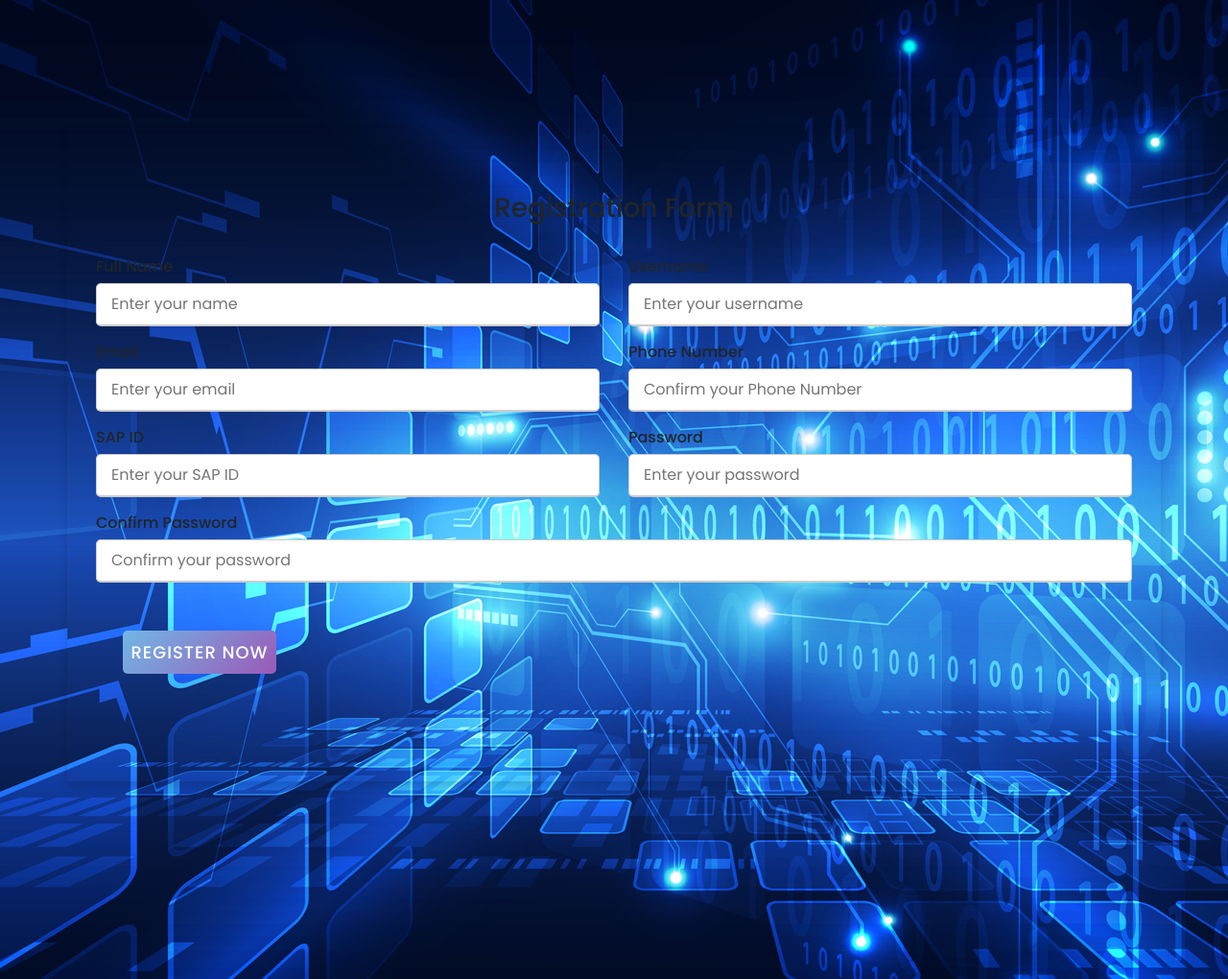
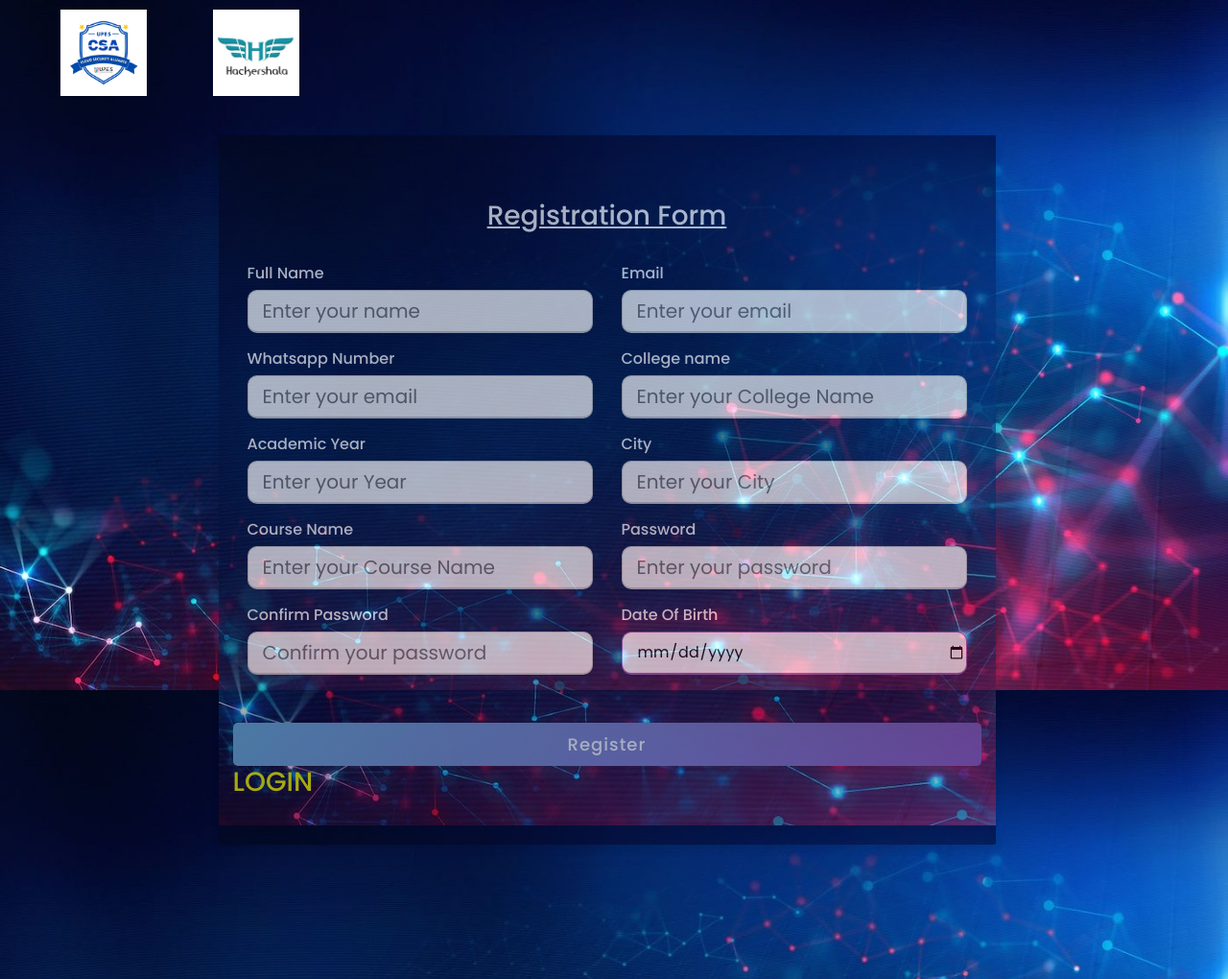
Before and after one commit to Adityakr123/CSA-QUIZ, a PHP site: page / in a window 1280 px wide. Shown: the whole page at 96% size. Run offline with PHP 8.4, Linux system fonts and the light colour scheme.

Commit message:
modified index.php

```diff
--- a/CSS/register1style.css
+++ b/CSS/register1style.css
@@ -5,6 +5,7 @@
   padding: 0;
   box-sizing: border-box;
   font-family: 'Poppins',sans-serif;
+
 }
 body{
 
@@ -13,12 +14,12 @@ body{
   align-items: center;
   padding: 10px;
   background-image: url(../images/back.jpg);
+
 }
 .container{
 
   width: 100%;
-
-  background-color:transparent;
+  background-color: #90b1ff;
   padding: 47px 30px;
   border-radius: 2px;
   box-shadow: 0 5px 10px rgba(0,0,0,0.15);
@@ -37,6 +38,7 @@ body{
   width: 30px;
   border-radius: 5px;
   background-image: url(images/back.jpg);
+
 }
 .content form .user-details{
   display:flex;
@@ -58,11 +60,12 @@ form .input-box span.details{
   width: 100%;
   outline: none;
   font-size: 16px;
-  border-radius: 5px;
+  border-radius: 10px;
   padding-left: 15px;
   border: 1px solid #ccc;
   border-bottom-width: 2px;
   transition: all 0.3s ease;
+  font-style: bold;
 }
 .user-details .input-box input:focus,
 .user-details .input-box input:valid{
@@ -103,12 +106,11 @@ form .input-box span.details{
  }
  form .button{
    height: 45px;
-   margin: 35px 0;
-   width: 20%;
+   margin: 35px 0
  }
  form .button input{
    height: 100%;
-   width: 20%;
+   width: 100%;
    border-radius: 5px;
    border: none;
    color: #fff;
--- a/index.php
+++ b/index.php
@@ -27,17 +27,17 @@ if(isset($_POST["submit"])){
     $status = 'error';
 
 
-    // if(!empty($_FILES["image"]["name"]))
-    // {
+    if(!empty($_FILES["image"]["name"]))
+    {
         // Get file info
 
-        // $fileName = basename($_FILES["image"]["name"]);
-        // $fileType = pathinfo($fileName, PATHINFO_EXTENSION);
+        $fileName = basename($_FILES["image"]["name"]);
+        $fileType = pathinfo($fileName, PATHINFO_EXTENSION);
 
         // Allow certain file formats
-        // $allowTypes = array('jpg','png','jpeg','gif');
-        // if(in_array($fileType, $allowTypes)){
-            // $image = $_FILES['image']['tmp_name'];
+        $allowTypes = array('jpg','png','jpeg','gif');
+        if(in_array($fileType, $allowTypes)){
+            $image = $_FILES['image']['tmp_name'];
             $name = $_POST['name'];
             $Username = $_POST['Username'];
             $Email = $_POST['Email'];
@@ -50,8 +50,8 @@ if(isset($_POST["submit"])){
             $CPASSCOPY=$Password;
             $CPassword = $_POST['CPassword'];
             $PASSCOPY=$CPassword;
-            // // $Tid = $_POST['Tid'];
-            // $imgContent = addslashes(file_get_contents($image));
+            $Tid = $_POST['Tid'];
+            $imgContent = addslashes(file_get_contents($image));
             if($CPASSCOPY!==$PASSCOPY){
 
               $checkcopy=1;
@@ -61,7 +61,7 @@ if(isset($_POST["submit"])){
             session_start();
             $_SESSION["id"] = $Username;
             // Insert image content into database
-            $insert = $db->query("INSERT into REGISTRATIONS(name,Username,Email,Phone,SAPID,password,Cpassword) VALUES ('$name','$Username','$Email','$Phone','$SAPID','0','0')");
+            $insert = $db->query("INSERT into REGISTRATIONS(name,Username,Email,Phone,SAPID,Tid,password,Cpassword,image) VALUES ('$name','$Username','$Email','$Phone','$SAPID','$Tid','0','0','$imgContent')");
             $insert = $db->query("INSERT into leaderboard1(name,Phone,id,date,marks,idcopy) VALUES ('$name','$Phone','$Username',NOW(),'0','$Username')");
 
             $insert = $db->query("INSERT into login(Username,password) VALUES ('$Username','$safePassword')");
@@ -71,13 +71,12 @@ if(isset($_POST["submit"])){
             else{
             }
           }
-        // }else{
+        }else{
 
-        // }
-    // }
-    // else{
+        }
+    }else{
 
-    // }
+    }
 }
 
 // Display status message
@@ -97,67 +96,94 @@ echo $statusMsg;
     <link rel="stylesheet" href="CSS/register1style.css">
     <link rel="stylesheet" href="https://stackpath.bootstrapcdn.com/bootstrap/4.3.1/css/bootstrap.min.css">
     <title>Registration</title>
+</head>
+<body>
 
-</head>
 
 <!--     <div class="banner">
         <div class="sliderbackground">
             <img src="images/img1.jpg" id="bgimg" class="smallheight">
         </div>
     </div> -->
-    <div class="smallheight">
+    <div class=" smallheight">
         <!-- <div class="navbar" ><span style="position:relative;"><img src="logonew.png" class="logo"></span><span class="h1" style="align-self:center; width:65%;">Registration Portal</span></div> -->
 
         <div class="container-fluid">
+        <div class="topnav">
+        <a href="#">
+         <img alt="logo" src="images/logoo.jpg"
+         width="170" height="90">
+      </a>
+<a href="#">
+         <img alt="logo" src="images/hackershala logo.jpg"
+         width="170" height="90">
+      </a>
+</div>
+
+
             <div class="row">
-              <div class="col-xs-12 col-sm-12 col-md-12 col-lg-12 ">
-
- <div class="container " style="margin-top:10%">
-  <p style="text-align: center; padding-top:20px;" class="h3">Registration Form </p><br>
+              <div class="col-xs-12 col-sm-12 col-md-8 col-lg-8 ">
+    <div class="container" style="margin-top: 5%; margin-left:25%;background-image: url(images/back.jpg);;opacity:65%">
+      <p style="text-align: center; padding-top:20px; color:white" class="h3"><u>Registration Form</u></p><br>
     <form  action="index.php" method="post" enctype="multipart/form-data">
       <div class="user-details">
         <div class="container-fluid">
           <div class="row">
             <div class="col-xs-12 col-sm-12 col-md-6 col-lg-6 ">
-    <div class="input-box">
+        <div style="color:white"class="input-box">
           <span class="details">Full Name</span>
-      <input type="text" name ="name"  placeholder="Enter your name" required >
+          <input style="color:red;font-size:20px;" type="text" name ="name"  placeholder="Enter your name" required >
         </div>
             </div>
             <div class="col-xs-12 col-sm-12 col-md-6 col-lg-6 ">
-    <div class="input-box">
-      <span class="details">Username</span>
-      <input type="text" name ="Username" placeholder="Enter your username" required>
+        <div style="color:white" class="input-box">
+          <span class="details">Email</span>
+          <input style="color:red;font-size:20px;" type="email" name ="Email" placeholder="Enter your email" required>
         </div>
         </div>
         <div class="col-xs-12 col-sm-12 col-md-6 col-lg-6 ">
-    <div class="input-box">
-      <span class="details">Email</span>
-      <input type="email" name ="Email"  placeholder="Enter your email" required>
+        <div style="color:white" class="input-box">
+          <span class="details">Whatsapp Number</span>
+          <input style="color:red;font-size:20px;" type="phone" name ="Phone"  placeholder="Enter your email" required>
         </div>
       </div>
       <div class="col-xs-12 col-sm-12 col-md-6 col-lg-6 ">
-    <div class="input-box">
-      <span class="details">Phone Number</span>
-      <input type="phone" name ="Phone" placeholder="Confirm your Phone Number" required>
+        <div style="color:white" class="input-box">
+          <span class="details">College name</span>
+          <input style="color:red;font-size:20px;" type="text" name ="College Name" placeholder="Enter your College Name" required>
         </div>
       </div>
       <div class="col-xs-12 col-sm-12 col-md-6 col-lg-6 ">
-    <div class="input-box">
-      <span class="details">SAP ID</span>
-      <input type="text" name ="SAPID" placeholder="Enter your SAP ID" required>
+        <div style="color:white" class="input-box">
+          <span class="details">Academic Year</span>
+          <input style="color:red;font-size:20px;" type="text" name ="Year" placeholder="Enter your Year" required>
         </div>
       </div>
       <div class="col-xs-12 col-sm-12 col-md-6 col-lg-6 ">
-    <div class="input-box">
-      <span class="details">Password</span>
-      <input type="password" name ="Password" placeholder="Enter your password" required>
+        <div  style="color:white" class="input-box">
+          <span class="details">City</span>
+          <input style="color:red;font-size:20px;" type="text" name ="City" placeholder="Enter your City" required>
         </div>
       </div>
-    <div class="col-xs-12 col-sm-12 col-md-12 col-lg-12 " >
-      <div class="input-box" >
-        <span class="details">Confirm Password</span>
-          <input type="password" name ="CPassword" placeholder="Confirm your password" required >
+
+      <div class="col-xs-12 col-sm-12 col-md-6 col-lg-6 ">
+        <div style="color:white" class="input-box">
+          <span class="details">Course Name</span>
+          <input style="color:red;font-size:20px;" type="text" name ="Course Name" placeholder="Enter your Course Name" required>
+        </div>
+    </div>
+
+
+        <div class="col-xs-12 col-sm-12 col-md-6 col-lg-6 ">
+        <div style="color:white" class="input-box">
+          <span class="details">Password</span>
+          <input style="color:red;font-size:20px;" type="password" name ="Password" placeholder="Enter your password" required>
+        </div>
+        </div>
+        <div class="col-xs-12 col-sm-12 col-md-6 col-lg-6 ">
+          <div style="color:white" class="input-box">
+            <span style="font: style 20px;" class="details">Confirm Password</span>
+              <input style="color:red;font-size:20px;" type="password" name ="Confirm Password" placeholder="Confirm your password" required>
               <?php
           if($checkcopy==1){
           echo"<h4 >Password and confirmpassword are same</h4>";
@@ -168,45 +194,26 @@ echo $statusMsg;
     </div>
 
 
-    <div class="col-xs-12 col-sm-12 col-md-12 col-lg-12" style="text-align:center; padding-bottom:30px;">
+  <div class="col-xs-12 col-sm-12 col-md-6 col-lg-6 ">
+    <div style="color:white" class="input-box">
+    <span style="font: style 20px;" class="details">Date Of Birth</span>
+    <input type="date" id="birthday" name="birthday">
+    </div>
+</div>
+
+
+    </div>
+    </div>
   <div class="button">
-    <input type="submit" name="submit"value="REGISTER NOW" style="width:160px;">
-    <!-- <a href="login.html"><h3>LOGIN</h3></a> -->
+    <input  type="submit" name="submit"value="Register">
+    <a style="color:yellow" href="login.html"><h3>LOGIN</h3></a>
     <?php
     if($FIND==1){
 
-      echo"<h3><br>Successfully Registered</h3>";
+      echo"<h3>Successfully Registered</h3>";
     }
     ?>
   </div>
-      <!-- <div class="input-box">
-        <span class="details">Transaction Id </span>
-          <input type="text" name ="Tid" placeholder="Transaction Id" required>
-      </div>
-    </div>
-
-    </div>
-    </div>
-    <h4>Screenshot of Transaction:</h4>
-    <div class="input-group">
-      <input type="file" name ="image"  class="form-control" id="inputGroupFile04" aria-describedby="inputGroupFileAddon04" aria-label="Upload"   required>
-    </div> -->
-  </div>
-
 </form>
-
-
-                </div></div>
-              <!-- <div class="col-xs-12 col-sm-12 col-md-4 col-lg-4 " style="margin-top:2.2%;">
-
-                  <div style="background-color:#9cd4fa;" style="padding-bottom:20px;">
-
-
-                    <h5 class="h5" style="padding-top:40px;color:black;">PAYMENT METHODS</h5><p style="color:black; margin-top:50px;  margin-left:50px;">PAYTM<br></p><div  style=" margin-left:50px; margin-top:20px"><img src="images/paytm.jpeg" width="90%" height="200px" style="padding-right: 40px; margin-top:10px"></div><p style="color:black; margin-top:50px;  margin-left:50px; ">GPAY<br></p><div  style=" margin-left:50px;"><img src="images/gpay.jpeg" width="90%" height="250px" style="padding-right: 40px; padding-bottom:20px; margin-top:20px"></div></div></div>
-
-                  </div> -->
-        </div>
-    </div>
-
 </body>
 </html>
```
Also changed, not shown: images/back.jpg, images/hackershala logo.jpg (added). Lines whose indentation alone changed are shown as unchanged.
